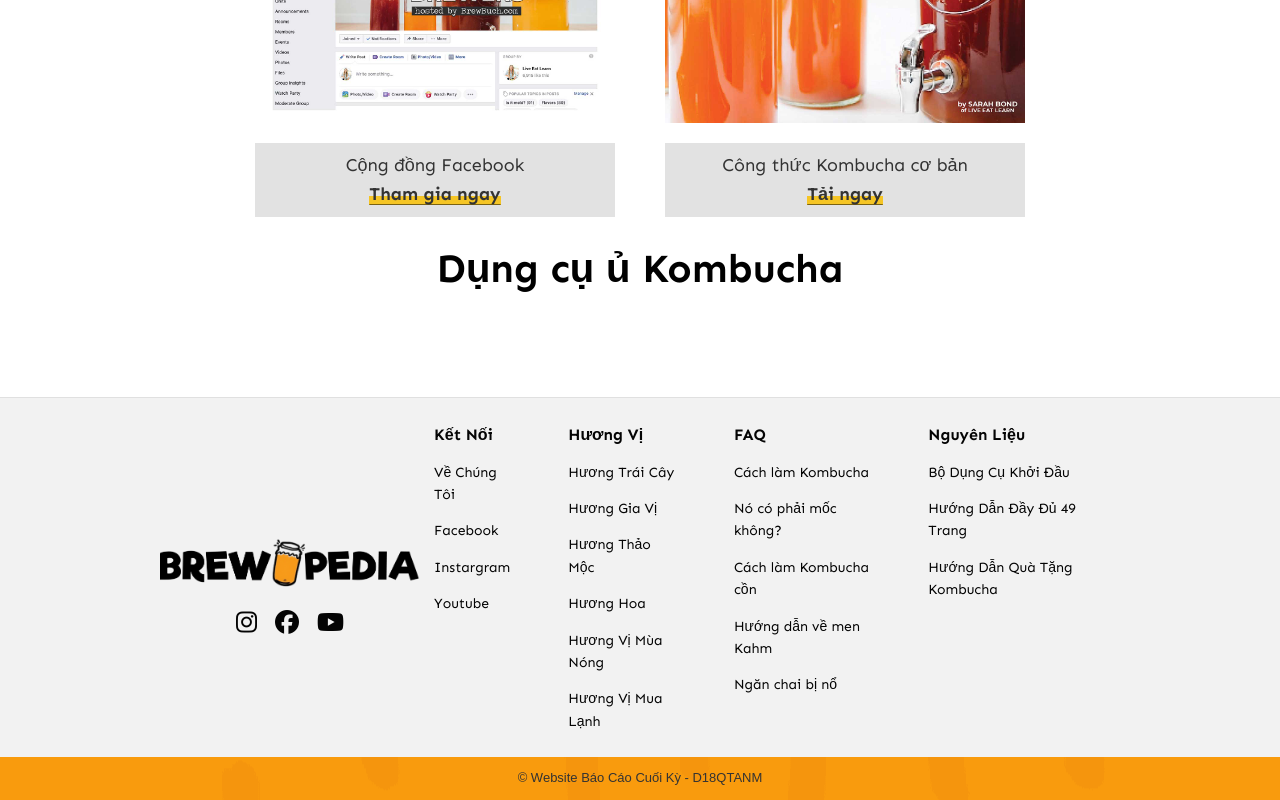
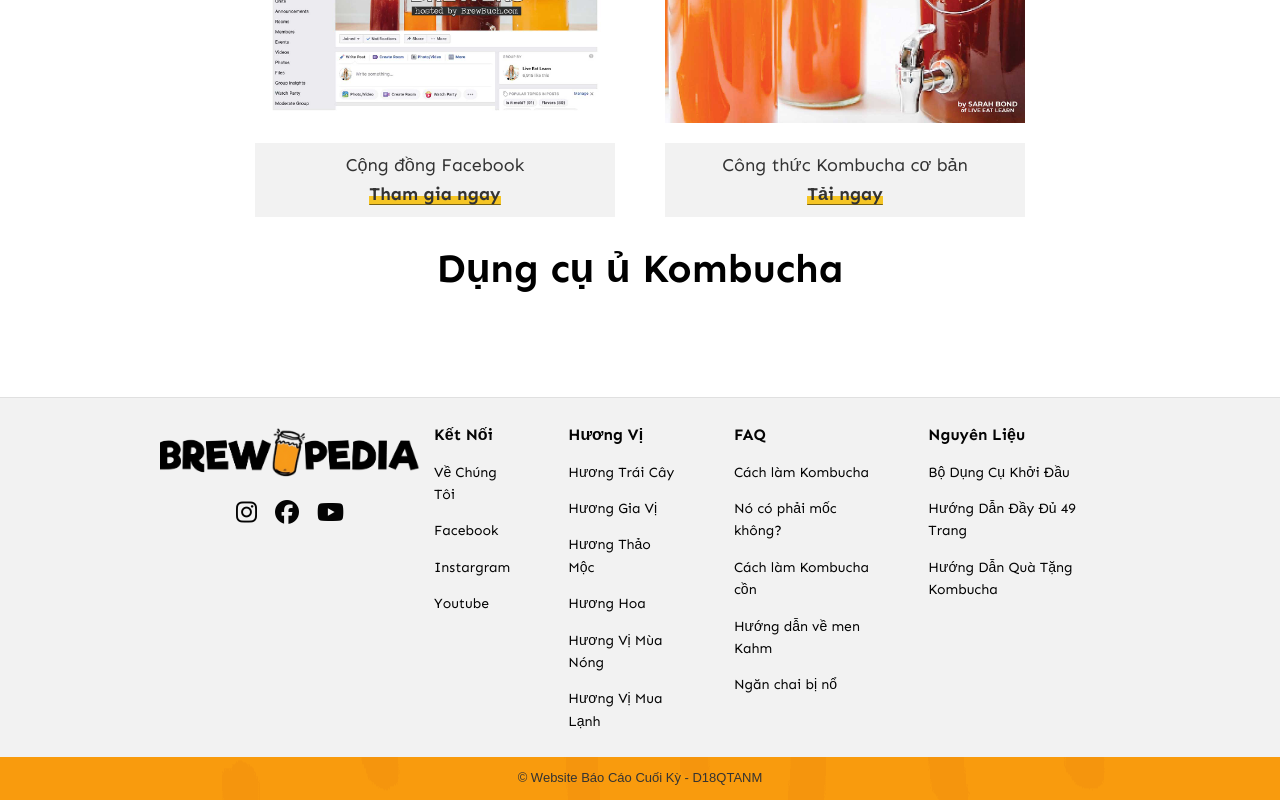
Before and after one commit to Halibut205/Brewpedia_my_school_web_project, a plain HTML site: page assets/views/shop.html in a window 1280 px wide. Shown: the part 1265-2065 px from the top of the page. Drawn offline with Linux system fonts and the light colour scheme; a web font is replaced by a local one.

Commit message:
sửa footer

```diff
--- a/assets/css/main-article-style.css
+++ b/assets/css/main-article-style.css
@@ -170,7 +170,7 @@ figure.img-2{
 }
 .img-cap{
     text-align: center;
-    background-color: rgba(121, 121, 121, 0.215);
+    background-color: #f2f2f2;
     width: 360px;
     font-size: 18px;
     padding: 8px;
--- a/assets/css/template/footer.css
+++ b/assets/css/template/footer.css
@@ -101,3 +101,7 @@
         text-align: center;
     }
 }
+.container-footer{
+    display: flex;
+    width: 100%;
+}
--- a/assets/views/templates/footer.html
+++ b/assets/views/templates/footer.html
@@ -1,4 +1,5 @@
 <footer class="footer">
+    <div class="container-footer">
         <div class="left-footer">
             <a href="../views/home.html"></a>
                 <img src="../images/webicon/web_logo.png" alt="BrewPedia Logo" class="website-logo">
@@ -52,6 +53,7 @@
             </ul>
             </ul>
         </div>
+    </div>
 </footer>
 
 <div class="info">
```
Lines whose indentation alone changed are shown as unchanged.
